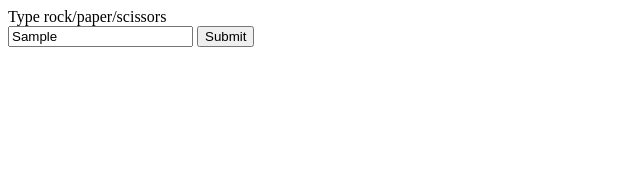
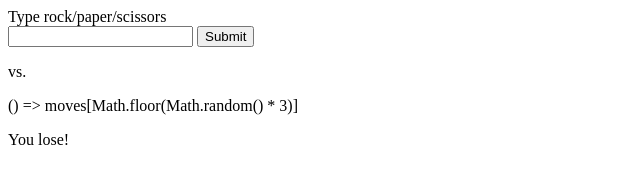
Before and after one commit to fairyhorse/odin_rps, a plain HTML site: page index.html in a window 1280 px wide. Both pictures are taken after typing "Sample" into the empty fields and a click on the button "Submit". Shown: the whole page, without its empty margins (0-640 px from the left). Drawn offline with Linux system fonts and the light colour scheme.

Commit message:
index.html

```diff
--- a/index.html
+++ b/index.html
@@ -8,11 +8,13 @@
 <body>
     <form action="" id="form">
         <label for="input">Type rock/paper/scissors</label><br>
-        <input type="text" name="input" id="input">
-        <button type="submit" form="player">Submit</button>
+        <input type="text" name="" id="input">
+        <button type="submit">Submit</button>
     </form>
-    <p id="player"></p>
-    <p id="computer"></p>
+    <p id="player"> </p>
+    <p>vs.</p>
+    <p id="computer"> </p>
+    <p id="output"> </p>
     <script src="rps.js"></script>
 </body>
 </html>
--- a/rps.js
+++ b/rps.js
@@ -1,28 +1,51 @@
 const form = document.querySelector('#form');
 const input = document.querySelector('#input');
-// const computer = document.querySelector('#computer');
+const player = document.querySelector('#player')
+const computer = document.querySelector('#computer');
+const output = document.querySelector('#output');
 
-// const moves = ['rock', 'paper', 'scissors'];
+const moves = [ 'paper', 'rock', 'scissors'];
 
 
-form.addEventListener("submit", function (e) {
+form.addEventListener("submit", (e) => {
     e.preventDefault();
 
-    function onlyLettersAndNumbers(str) {
-        return Boolean(str.match(/^[A-Za-z0-9]*$/));
-    }
+    const item = input.value.toLowerCase();
 
-    if (!onlyLettersAndNumbers(item) || item === '') {
+    let onlyLettersAndNumbers = (str) => Boolean(str.match(/^[a-zA-Z]+$/));
+
+    if (!moves.includes(item) || !onlyLettersAndNumbers(item) || item === '') {
         input.value = '';
         alert('ENTER A VALID ITEM NAME');
     } else {
+        player.innerText = item;
         input.value = '';
     }
 })
 
 
-// function round(playerSelection, computerSelection) {
+function playRound(playerSelection, computerSelection) {
+    computer.innerText = computerSelection;
+    // paper -> rock -> scissors -> paper
+    // [ paper  rock  scissors]
+    //     0     1       2
 
-// }
+    // player:     1 rock          2 scissors       0 paper          2 scissors      1 rock        0 paper
+    // computer:   2 scissors      1 rock           2 scissors       0 paper         0 paper       1 rock
+    //             -1              1                -2               2               1             -1
+    //             win             lose             lose             win             lose          win
+    // win:  -1,  2
+    // lose:  1, -2
 
-// console.log(round(pl_sl, () => moves[Math.floor(Math.random() * 3)]));
+    let diff = moves.indexOf(playerSelection) - moves.indexOf(computerSelection);
+
+    if (playerSelection == computerSelection){
+        output.innerText = "It's a tie!"
+    } else if (diff == -1 || diff == 2){
+        output.innerText = "You win!"
+    } else {
+        output.innerText = "You lose!"
+    }
+}
+
+playRound(player.innerText, () => moves[Math.floor(Math.random() * 3)]);
```
